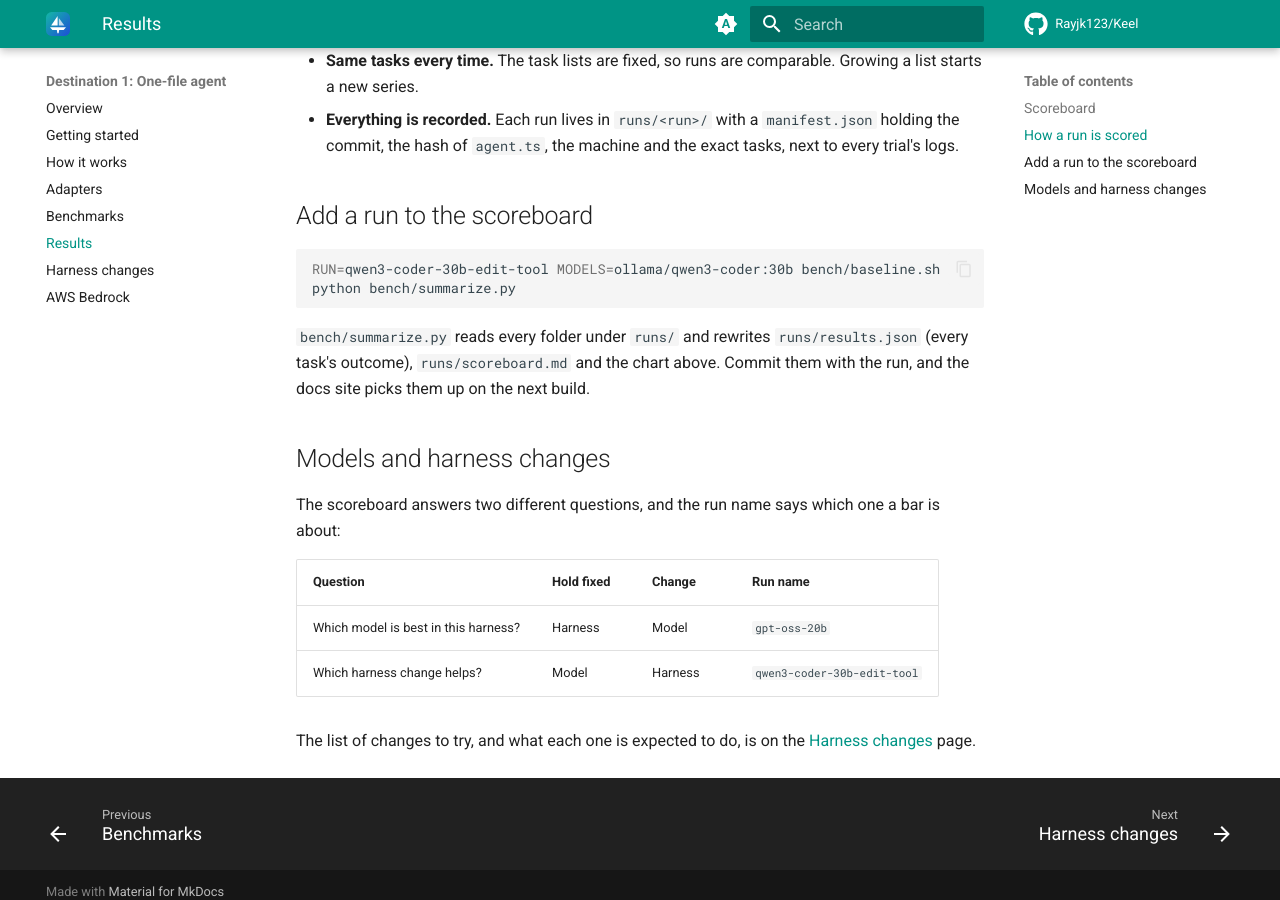
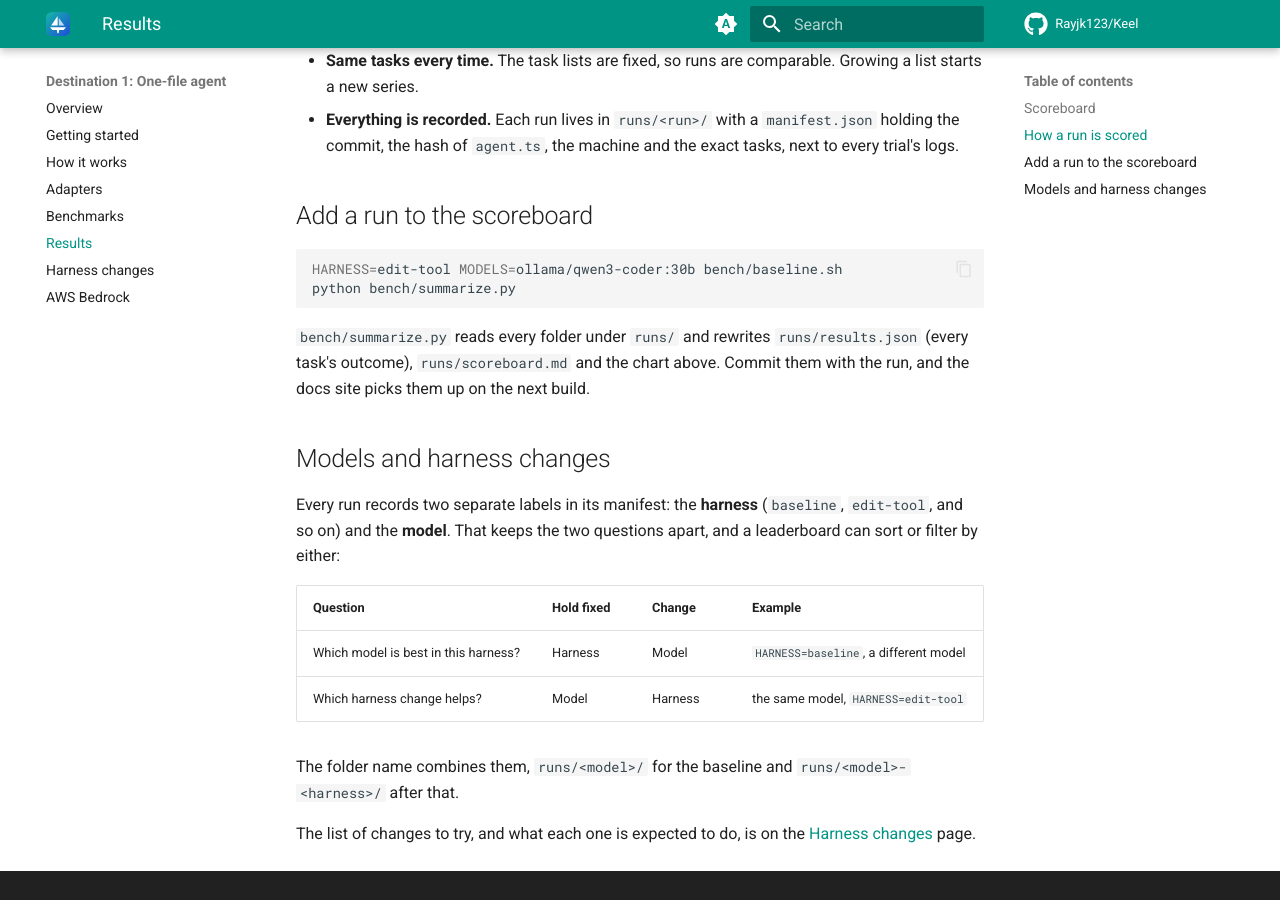
Before and after one commit to Rayjk123/Keel, an MkDocs documentation site: the page built from docs/destinations/one-file-agent/results.md, in a window 1280 px wide and 900 px high, scrolled down 1140 px. Built offline with MkDocs 1.6.1 and Material for MkDocs 9.7.7, drawn with Linux system fonts in a browser that asks for light colours; comment, search, counter and statistics services are not loaded.

Commit message:
Record the harness and the model as separate labels on every run

````diff
--- a/docs/destinations/one-file-agent/harness-changes.md
+++ b/docs/destinations/one-file-agent/harness-changes.md
@@ -6,7 +6,7 @@ The method is the same each time:
 
 1. Pick one change from the list below.
 2. Make it in `agent.ts`, and add a test.
-3. Run the benchmark subsets with the same model: `RUN=<model>-<change> bench/baseline.sh`.
+3. Run the benchmark subsets with the same model: `HARNESS=<change> bench/baseline.sh`.
 4. Run `python bench/summarize.py` and read the new bar on the [scoreboard](results.md).
 5. Write down what moved, and which tasks flipped, in the table here.
 
--- a/docs/destinations/one-file-agent/results.md
+++ b/docs/destinations/one-file-agent/results.md
@@ -20,7 +20,7 @@ Each cell is tasks passed out of tasks attempted. Every run uses the same 10 han
 ## Add a run to the scoreboard
 
 ```bash
-RUN=qwen3-coder-30b-edit-tool MODELS=ollama/qwen3-coder:30b bench/baseline.sh
+HARNESS=edit-tool MODELS=ollama/qwen3-coder:30b bench/baseline.sh
 python bench/summarize.py
 ```
 
@@ -28,11 +28,13 @@ python bench/summarize.py
 
 ## Models and harness changes
 
-The scoreboard answers two different questions, and the run name says which one a bar is about:
+Every run records two separate labels in its manifest: the **harness** (`baseline`, `edit-tool`, and so on) and the **model**. That keeps the two questions apart, and a leaderboard can sort or filter by either:
 
-| Question | Hold fixed | Change | Run name |
+| Question | Hold fixed | Change | Example |
 |---|---|---|---|
-| Which model is best in this harness? | Harness | Model | `gpt-oss-20b` |
-| Which harness change helps? | Model | Harness | `qwen3-coder-30b-edit-tool` |
+| Which model is best in this harness? | Harness | Model | `HARNESS=baseline`, a different model |
+| Which harness change helps? | Model | Harness | the same model, `HARNESS=edit-tool` |
+
+The folder name combines them, `runs/<model>/` for the baseline and `runs/<model>-<harness>/` after that.
 
 The list of changes to try, and what each one is expected to do, is on the [Harness changes](harness-changes.md) page.
````
Also changed, not shown: docs/assets/charts/scoreboard.svg, 4 other files.
